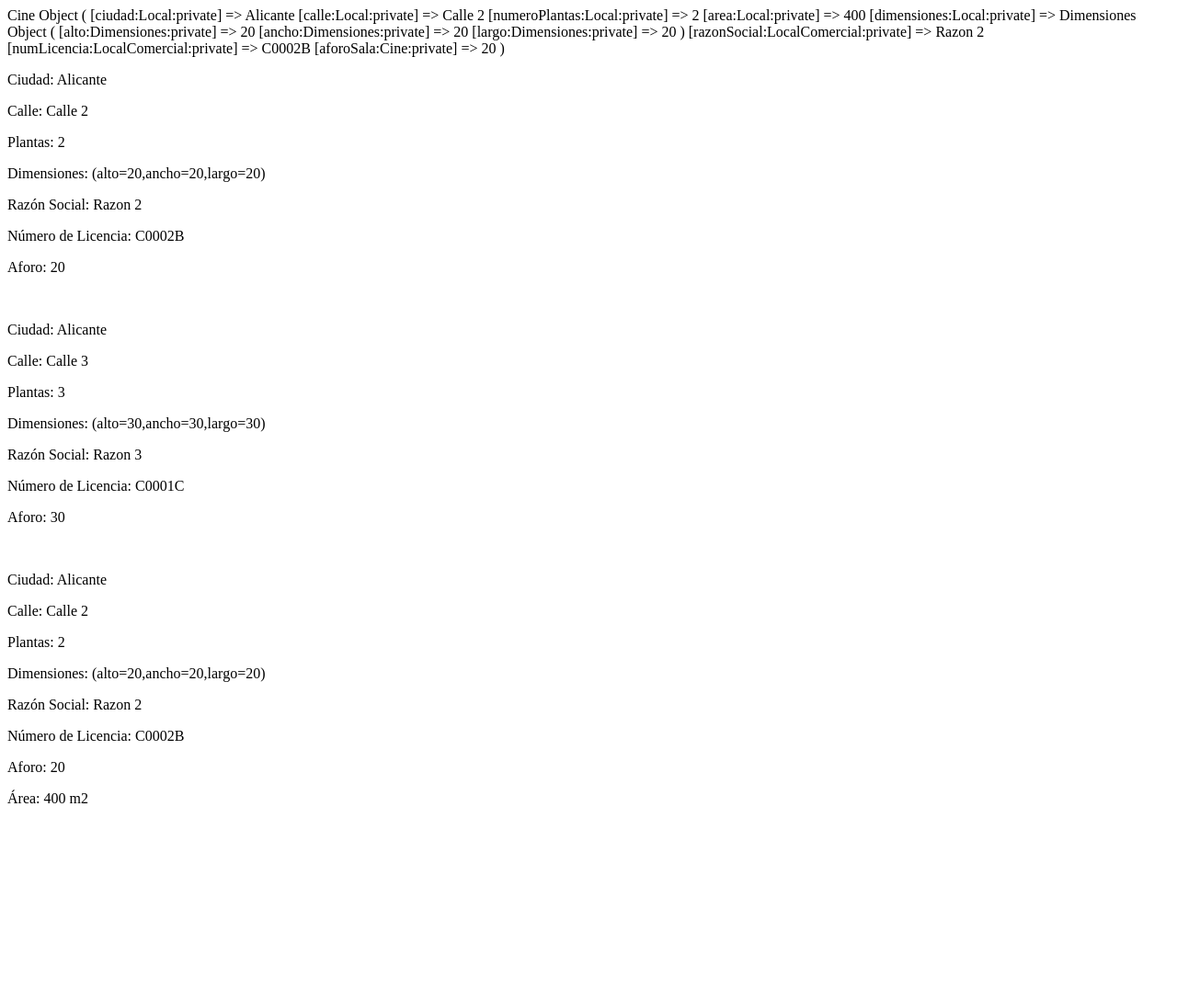
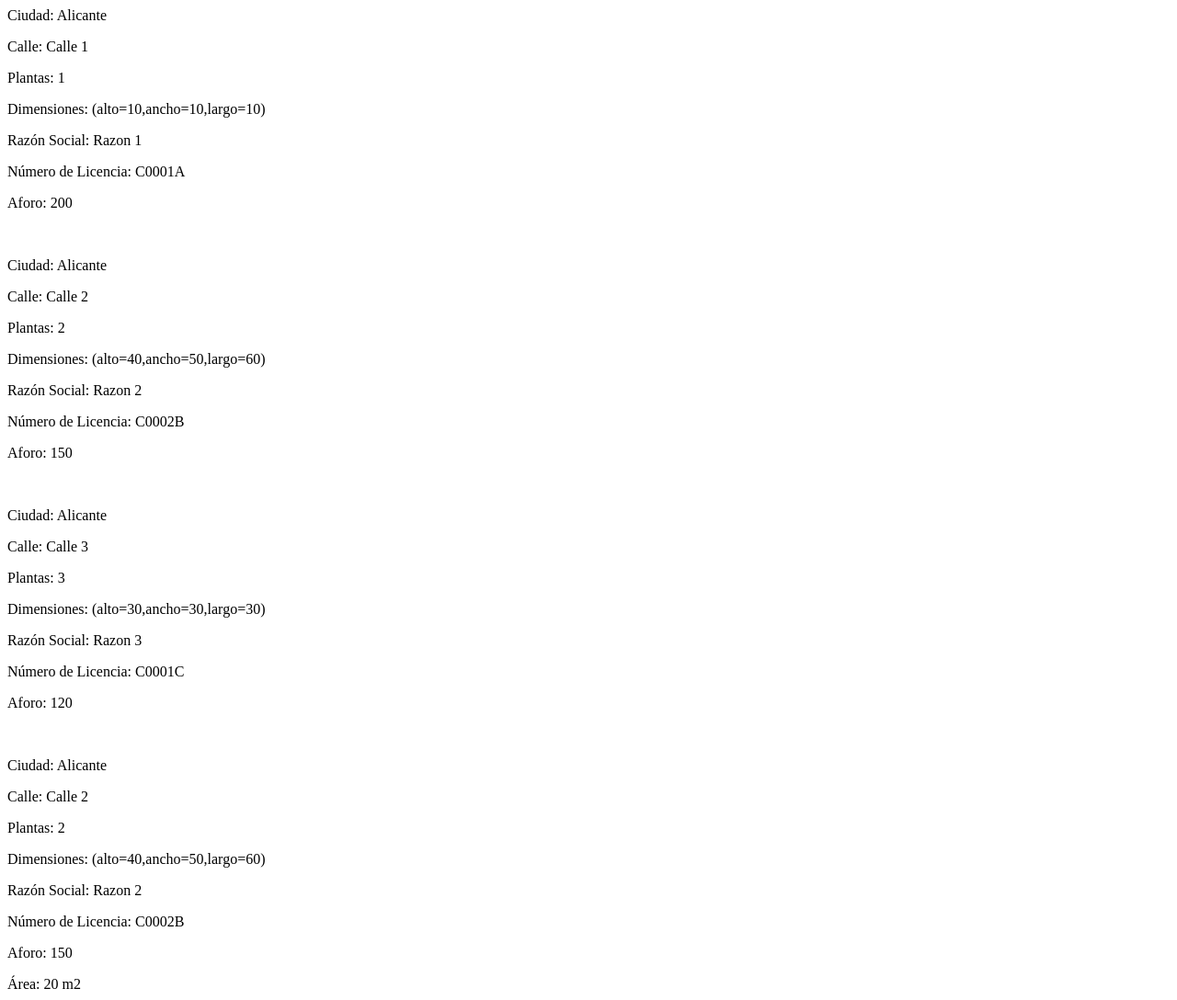
Before and after one commit to antonio-sanchezz/DWES-UD6, a PHP site: page /cinecito.php in a window 1280 px wide. Shown: the whole page at 92% size. Before the commit the page ends 874 px from the top, so only its background shows below. Run offline with PHP 8.4, Linux system fonts and the light colour scheme.

Commit message:
arreglos

```diff
--- a/ejercicio8/cinecito.php
+++ b/ejercicio8/cinecito.php
@@ -2,25 +2,19 @@
    include("includes/class.dimensiones.php");
    include("includes/class.cine.php");
 
-   //$cines[0] = new Cine('Alicante', 'Calle 1', 1, new Dimensiones(10., 10., 10.),'Razon 1', 'C0001A', 10);
-   $cines[1] = new Cine('Alicante', 'Calle 2', 2, new Dimensiones(20., 20., 20.),'Razon 2', 'C0002B', 20);
-   $cines[2] = new Cine('Alicante', 'Calle 3', 3, new Dimensiones(30., 30., 30.),'Razon 3', 'C0001C', 30);
-   //print_r($cines[1]);
+   $cines[0] = new Cine('Alicante', 'Calle 1', 1, new Dimensiones(10., 10., 10.),'Razon 1', 'C0001A', 200, 10);
+   $cines[1] = new Cine('Alicante', 'Calle 2', 2, new Dimensiones(20., 20., 20.),'Razon 2', 'C0002B', 150, 20);
+   $cines[2] = new Cine('Alicante', 'Calle 3', 3, new Dimensiones(30., 30., 30.),'Razon 3', 'C0001C', 120, 30);
+
    $copia = clone $cines[1];
-   print_r($copia);
-   /*
-   $copia->Dimensiones->alto = 40.;
-   $copia->Dimensiones->ancho = 50.;
-   $copia->Dimensiones->largo = 60.;
-   */
 
-   $copia->alto = 40.;
-   $copia->ancho = 50.;
-   $copia->largo = 60.;
+
+   $copia->dimensiones->alto = 40.;
+   $copia->dimensiones->ancho = 50.;
+   $copia->dimensiones->largo = 60.;
 
    foreach ($cines as $cine)
       echo $cine.'<br>';
    echo $copia;
-   //echo 'Área: ' . $copia->area . ' m2';
-   echo 'Área: ' . $copia->getArea() . ' m2';
+   echo 'Área: ' . $copia->area . ' m2';
 ?>
--- a/ejercicio8/includes/class.cine.php
+++ b/ejercicio8/includes/class.cine.php
@@ -6,10 +6,12 @@ class Cine extends LocalComercial {
 
     private int $aforoSala;
 
-    function __construct($ciudad, $calle, $numeroPlantas, $dimensiones, $razonSocial, $numLicencia, $aforoSala)
+    function __construct($ciudad, $calle, $numeroPlantas, $dimensiones, $razonSocial, $numLicencia, $aforoSala, $area)
     {
-        parent::__construct($ciudad, $calle, $numeroPlantas, $dimensiones, $razonSocial, $numLicencia);
+        parent::__construct($ciudad, $calle, $numeroPlantas, $dimensiones, $razonSocial, $numLicencia, $area);
         $this->aforoSala = $this->checkAforo($aforoSala);
+        $this->area = $area;
+        $this->dimensiones = $dimensiones;
     }
 
     function checkAforo($aforoSala) {
--- a/ejercicio8/includes/class.dimensiones.php
+++ b/ejercicio8/includes/class.dimensiones.php
@@ -21,6 +21,9 @@ class Dimensiones {
             exit("Error, la altura debe ser mayor a 1.");
         }
 
+    }
+    function __set($name, $value) {
+        $this->$name = $value;
     }
 
     function getAlto()
--- a/ejercicio8/includes/class.local.php
+++ b/ejercicio8/includes/class.local.php
@@ -10,7 +10,7 @@ class Local {
     private float $area;
     private Dimensiones $dimensiones;
 
-    function __construct($ciudad, $calle, $numeroPlantas, $dimensiones)
+    function __construct($ciudad, $calle, $numeroPlantas, $dimensiones, $area)
     {
         $this->ciudad = $this->checkString($ciudad);
         $this->calle =  $this->checkString($calle);
@@ -66,8 +66,7 @@ class Local {
 
     function __clone()
     {
-        $clon = $this->dimensiones;
-        return $clon;
+        return clone $this->dimensiones;
     }
 
 }
--- a/ejercicio8/includes/class.localcomercial.php
+++ b/ejercicio8/includes/class.localcomercial.php
@@ -6,9 +6,9 @@ class LocalComercial extends Local {
     private string $razonSocial;
     private string $numLicencia;
 
-    public function __construct($ciudad, $calle, $numeroPlantas, $dimensiones, $razonSocial, $numLicencia)
+    public function __construct($ciudad, $calle, $numeroPlantas, $dimensiones, $razonSocial, $numLicencia, $area)
     {
-        parent::__construct($ciudad, $calle, $numeroPlantas, $dimensiones);
+        parent::__construct($ciudad, $calle, $numeroPlantas, $dimensiones, $area);
         $this->razonSocial = $this->checkString($razonSocial);
         $this->numLicencia = $this->checkString($numLicencia);
     }
```
